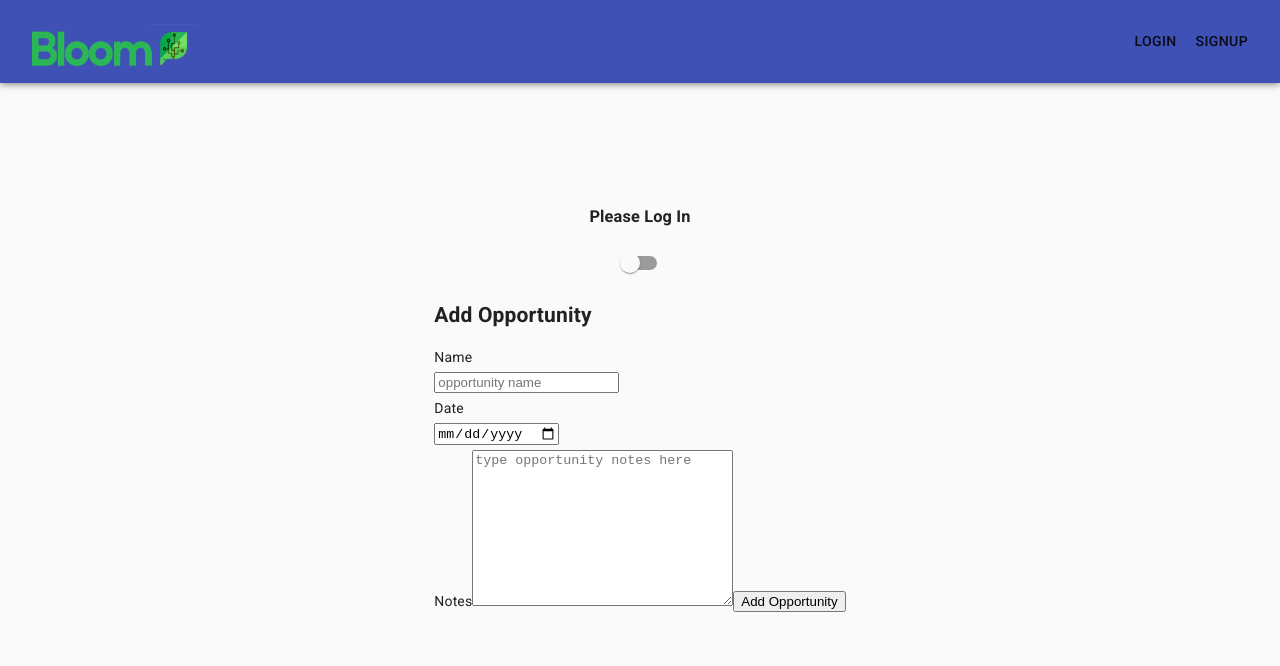
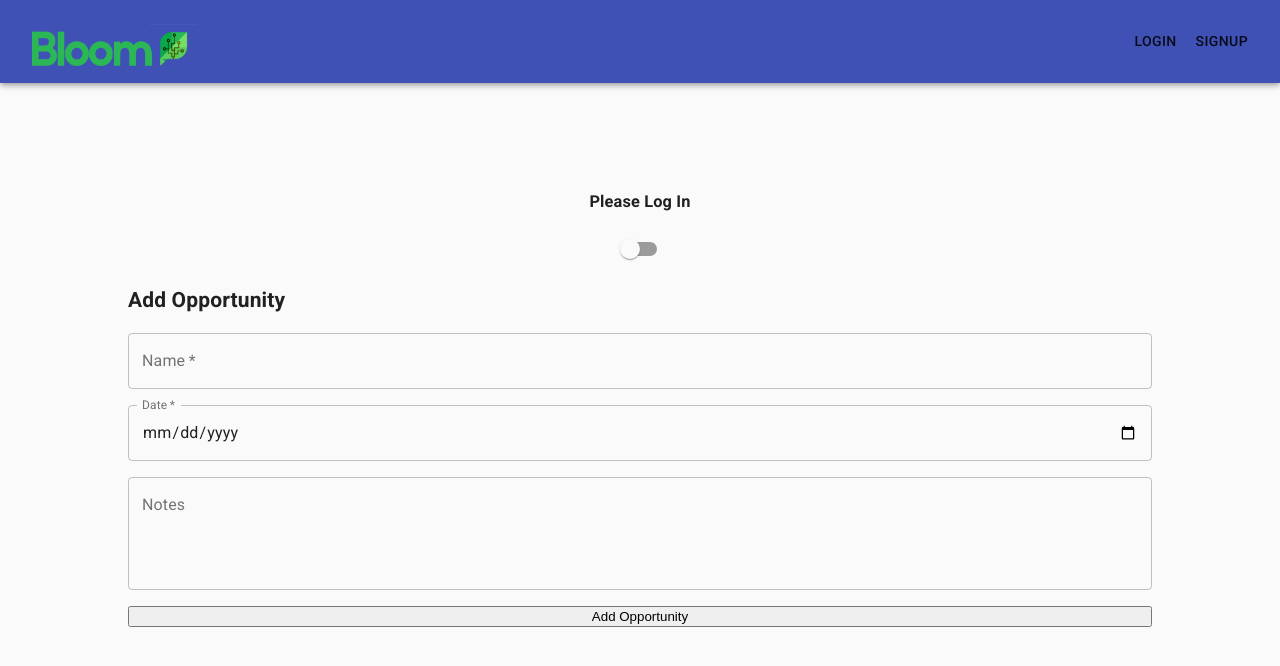
Before and after one commit to jonathanherman1/bloom-frontend, a React (Create React App) app: page / in a window 1280 px wide. Shown: the top 666 px of the page. Built offline with nearby package versions, Linux system fonts and the light colour scheme.

Commit message:
add op style material ui

```diff
--- a/src/Components/Nav/Nav.jsx
+++ b/src/Components/Nav/Nav.jsx
@@ -5,7 +5,6 @@ import Toolbar from '@material-ui/core/Toolbar';
 import Typography from '@material-ui/core/Typography';
 import Button from '@material-ui/core/Button';
 import IconButton from '@material-ui/core/IconButton';
-import MenuIcon from '@material-ui/icons/Menu';
 import * as navStyles from './Nav.module.css';
 
 function Nav({ displayForm, handleLogout, loggedIn }) {
--- a/src/Components/NewOpportunityForm/NewOpportunityForm.jsx
+++ b/src/Components/NewOpportunityForm/NewOpportunityForm.jsx
@@ -2,6 +2,7 @@ import React, { useState } from 'react';
 
 // Styles
 import styles from './NewOpportunityForm.module.css'
+import TextField from '@material-ui/core/TextField';
 
 function NewOpportunityForm(props) {
     const [formData, setFormData] = useState({
@@ -32,35 +33,43 @@ function NewOpportunityForm(props) {
              onSubmit={handleSubmit}
              className={styles.form}
           >
-            <label htmlFor="opportunity-name">Name</label>
-            <input
+            <TextField
               id="opportunity-name"
               type="text"
               name="name"
+              label="Name"
               value={formData.name}
               onChange={handleChange}
               autoComplete="off"
-              placeholder="opportunity name"
+              fullWidth
               required
+              variant="outlined"
             />
-            <label htmlFor="opportunity-date">Date</label>
-            <input
+
+            <TextField
               id="opportunity-date"
               type="date"
               name="date"
+              label="Date"
               value={formData.date}
               onChange={handleChange}
+              autoComplete="off"
+              required
+              fullWidth
+              variant="outlined"
+              InputLabelProps={{ shrink: true }}
             />
-            <label htmlFor="opportunity-notes">Notes</label>
-            <textarea
+
+            <TextField
               id="opportunity-notes"
               name="notes"
+              label="Notes"
               value={formData.notes}
               onChange={handleChange}
-              cols="30"
-              rows="10"
-              placeholder="type opportunity notes here"
-            ></textarea>
+              multiline
+              rows={4}
+              variant="outlined"
+            />
             <button type="submit">
               Add Opportunity
             </button>
--- a/src/Components/NewOpportunityForm/NewOpportunityForm.module.css
+++ b/src/Components/NewOpportunityForm/NewOpportunityForm.module.css
@@ -1,3 +1,11 @@
 .container {
+    display: flex;
+    flex-direction: column;
+    width: 80vw;
+}
 
+.form {
+    display: flex;
+    flex-direction: column;
+    gap: 1rem;
 }
```
